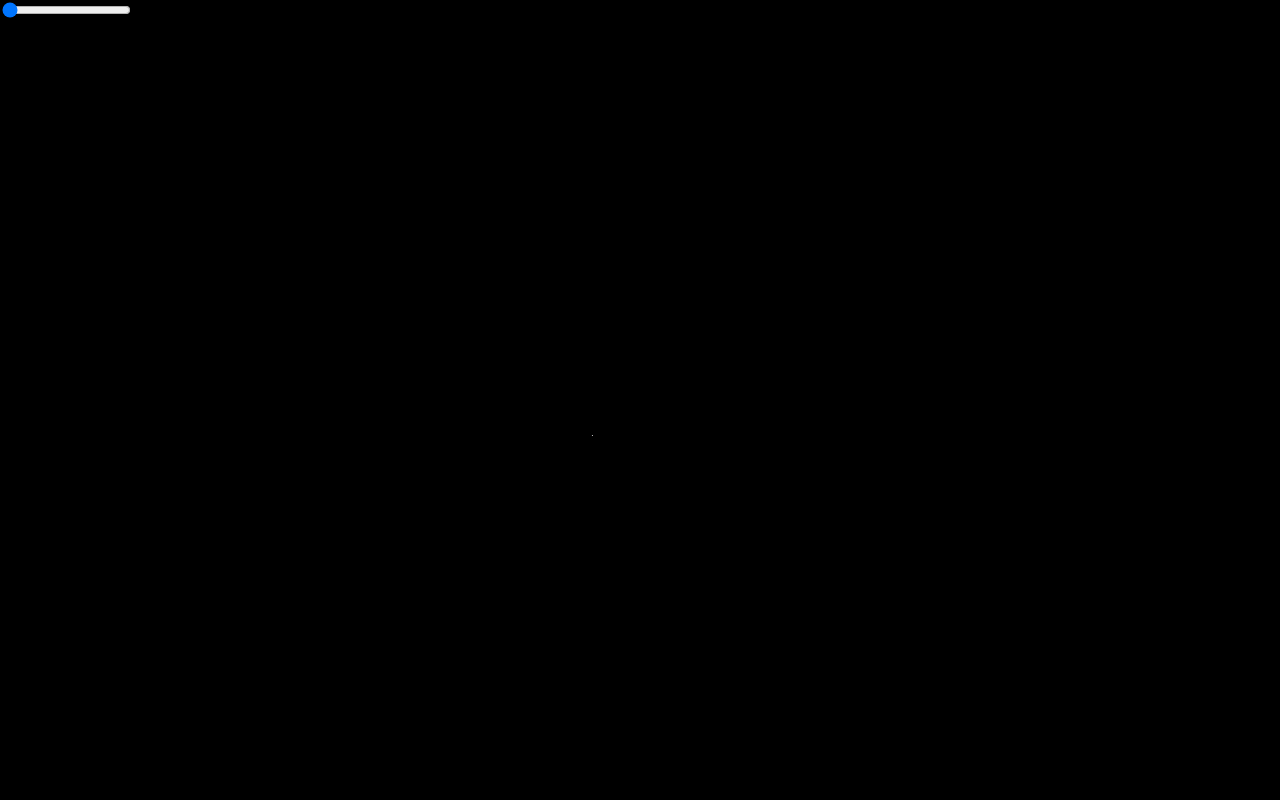
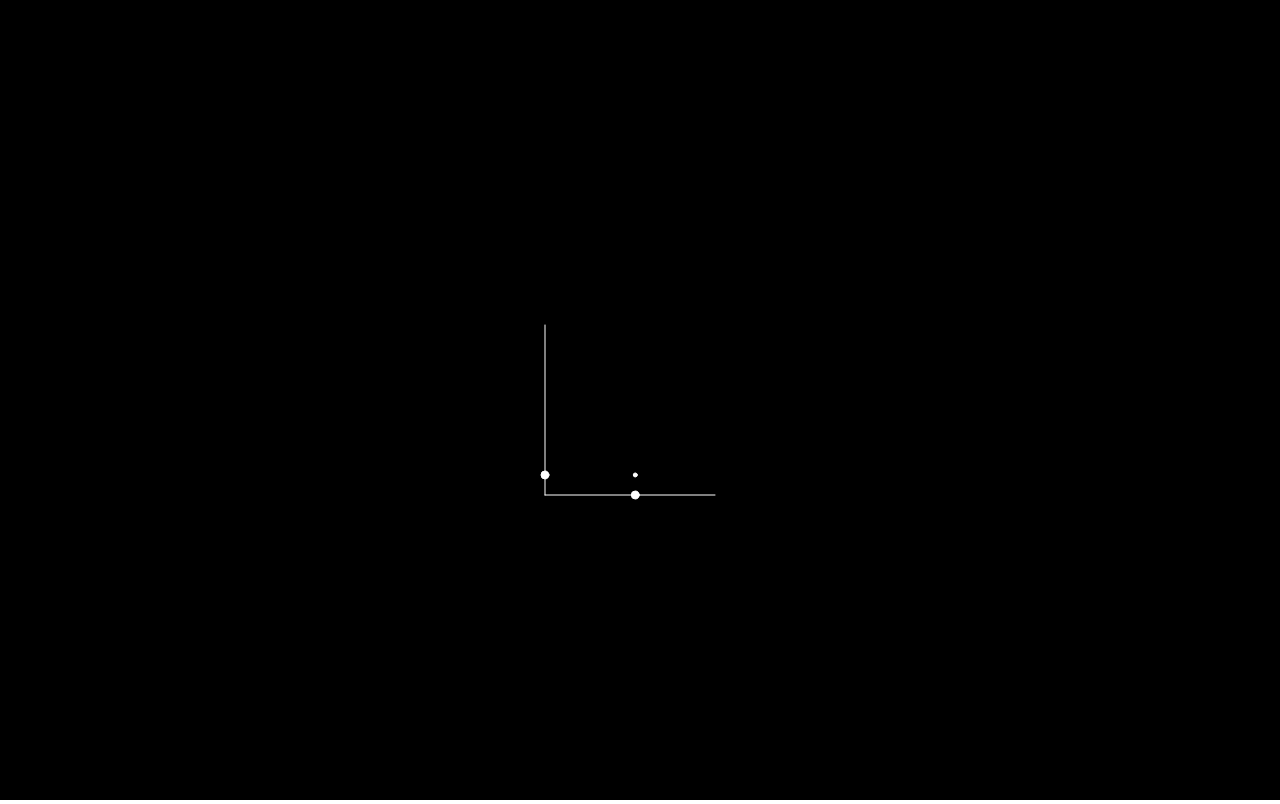
Before and after one commit to izmaelmag/next-p5-typescript-playground, a Next.js app: page / in a window 1280 px wide. Built offline with nearby package versions, Linux system fonts and the light colour scheme.

Commit message:
Lizzajous curve sketch for demo

```diff
--- /dev/null
+++ b/components/P5Sketch/P5Sketch.tsx
@@ -0,0 +1,20 @@
+import { useEffect, useRef, useState } from 'react';
+import styles from './styles.module.css';
+import p5 from 'p5';
+
+interface P5SketchProps {
+  sketch: (p: p5) => void
+}
+
+const P5Sketch: React.FunctionComponent<P5SketchProps> = ({ sketch, ...rest }) => {
+  const sketchContainerRef: React.RefObject<HTMLDivElement> = useRef(null);
+  const canvas: React.MutableRefObject<p5> = useRef(null);
+
+  useEffect(() => {
+    canvas.current = new p5(sketch, sketchContainerRef.current);
+  }, [sketch]);
+
+  return <div {...rest} ref={sketchContainerRef} className={styles.container} />;
+};
+
+export default P5Sketch;
--- a/components/P5Sketch/index.tsx
+++ b/components/P5Sketch/index.tsx
@@ -1,22 +1,3 @@
-import { useEffect, useRef, useState } from 'react';
-import styles from './styles.module.css';
-import p5 from 'p5';
-
-interface P5SketchProps {
-  sketch: (p: p5) => void
-}
-
-const P5Sketch: React.FunctionComponent<P5SketchProps> = ({ sketch }) => {
-  const sketchContainerRef: React.RefObject<HTMLDivElement> = useRef(null);
-  const canvas: React.MutableRefObject<p5> = useRef(null);
-
-  useEffect(() => {
-    canvas.current = new p5(sketch, sketchContainerRef.current);
-
-    // return canvas.current.remove;
-  }, [sketch]);
-
-  return <div ref={sketchContainerRef} className={styles.container} />;
-};
-
-export default P5Sketch;
+import dynamic from 'next/dynamic'
+const DynamicP5Sketch = dynamic(() => import('components/P5Sketch/P5Sketch'), { ssr: false });
+export default DynamicP5Sketch
--- /dev/null
+++ b/globals/Sketch.ts
@@ -0,0 +1,21 @@
+import p5 from "p5"
+
+export default class Sketch<SketchParams, RendererType> {
+  params: SketchParams
+  p: p5
+
+  constructor({ defaults }) {
+    this.params = {
+      ...defaults
+    }
+  }
+
+  setParams = (newParams: SketchParams) => {
+    this.params = {
+      ...this.params,
+      ...newParams
+    }
+  }
+
+  render: RendererType
+}
--- a/globals/common.d.ts
+++ b/globals/common.d.ts
@@ -21,3 +21,5 @@ declare interface ISettingsItem {
 declare interface ISettingsList {
   [key: string]: ISettingsItem
 }
+
+declare type TP5SketchFunction = (p: p5) => void
--- a/globals/input.module.css
+++ /dev/null
@@ -1,5 +0,0 @@
-.input {
-  position: relative;
-  z-index: 10;
-  background: red;
-}
--- a/pages/index.tsx
+++ b/pages/index.tsx
@@ -1,35 +1,17 @@
 import { useCallback, useEffect, useState } from 'react';
-import TestSketch from 'sketches/check';
-import dynamic from 'next/dynamic';
-import styles from 'globals/input.module.css';
+import Sketch, { SketchParams, defaultParams } from 'sketches/LissajousCurve';
+import SketchComponent from 'components/P5Sketch'
 
-const DynamicP5Sketch = dynamic(() => import('components/P5Sketch'), { ssr: false });
-
-const Sketch = new TestSketch({ defaults: {} })
-
-const Home: React.FunctionComponent = () => {
-  const [radius, setRadius] = useState<number>(1);
-
-  const handleRangeChange = useCallback((e: React.ChangeEvent<HTMLInputElement>) => {
-    setRadius(Number(e.currentTarget.value));
-  }, []);
+const Home = () => {
+  const [params, setParams] = useState<SketchParams>(defaultParams);
 
   useEffect(() => {
-    Sketch.setParams({ radius })
-  }, [radius])
+    Sketch.setParams(params)
+  }, [params])
 
   return (
     <div>
-      <DynamicP5Sketch sketch={Sketch.render} />
-
-      <input
-        className={styles.input}
-        type='range'
-        min={1}
-        max={10}
-        value={radius}
-        onChange={handleRangeChange}
-      />
+      <SketchComponent sketch={Sketch.render} />
     </div>
   );
 };
--- /dev/null
+++ b/sketches/LissajousCurve.ts
@@ -0,0 +1,82 @@
+import p5 from 'p5';
+import Sketch from 'globals/Sketch';
+
+export type SketchParams = {
+  thickness?: number;
+  radius: {
+    x: number;
+    y: number;
+  };
+  period: {
+    x: number;
+    y: number;
+  };
+};
+
+export const defaultParams = {
+  thickness: 4,
+  radius: {
+    x: 75,
+    y: 75
+  },
+  period: {
+    x: 1,
+    y: 0.5
+  }
+};
+
+class LissajousCurveSketch extends Sketch<SketchParams, TP5SketchFunction> {
+  private linesDistance = 20;
+
+  private get x() {
+    const { p, params } = this;
+    return params.radius.x * Math.sin((p.millis() * params.period.x * Math.PI / 1000));
+  }
+
+  private get y() {
+    const { p, params } = this;
+    return params.radius.y * Math.cos((p.millis() * params.period.y * Math.PI / 1000));
+  }
+
+  private drawLines = () => {
+    const { p, params, linesDistance, x, y } = this;
+
+    let ycoord = params.radius.y + linesDistance;
+    let xcoord = -params.radius.x - linesDistance;
+    let xradius = params.radius.x;
+    let yradius = params.radius.y;
+
+    p.push();
+      p.line(-xradius - linesDistance, ycoord, xradius, ycoord);
+      p.circle(x, ycoord, 8);
+
+      p.line(xcoord, -yradius, xcoord, yradius + linesDistance);
+      p.circle(xcoord, y, 8);
+    p.pop();
+  };
+
+  render = (p: p5) => {
+    this.p = p;
+
+    p.setup = () => {
+      p.createCanvas(window.innerWidth, window.innerHeight);
+      p.background(0);
+      p.stroke(255);
+      p.frameRate(60);
+    };
+
+    p.draw = () => {
+      p.background(0);
+      p.translate(window.innerWidth / 2, window.innerHeight / 2);
+
+      this.drawLines();
+
+      p.fill(255);
+      p.circle(this.x, this.y, this.params.thickness);
+    };
+  };
+}
+
+const sketch = new LissajousCurveSketch({ defaults: defaultParams });
+
+export default sketch;
--- a/sketches/check.ts
+++ /dev/null
@@ -1,39 +0,0 @@
-import p5 from 'p5';
-
-type SketchParams = {
-  radius: number
-}
-
-class Sketch {
-  params: SketchParams
-
-  constructor({ defaults }) {
-    this.params = {
-      ...defaults
-    }
-  }
-
-  setParams = (newParams: SketchParams) => {
-    this.params = {
-      ...this.params,
-      ...newParams
-    }
-  }
-
-  render = (p: p5) => {
-    p.setup = () => {
-      p.createCanvas(window.innerWidth, window.innerHeight);
-      p.background(0);
-      p.noStroke()
-    };
-
-    p.draw = () => {
-      p.background(0);
-      p.translate(window.innerWidth/2, window.innerHeight/2)
-      p.fill(255)
-      p.circle(50 * Math.sin(p.millis()/100), 50 * Math.cos(p.millis()/80), this.params.radius);
-    };
-  }
-}
-
-export default Sketch
```
Also changed, not shown: layouts/sketch/index.tsx (+6 -4 lines), pages/scratch/p5.tsx (+36 -0 lines), 1 other file (tests, documents, lock files or other folders).
